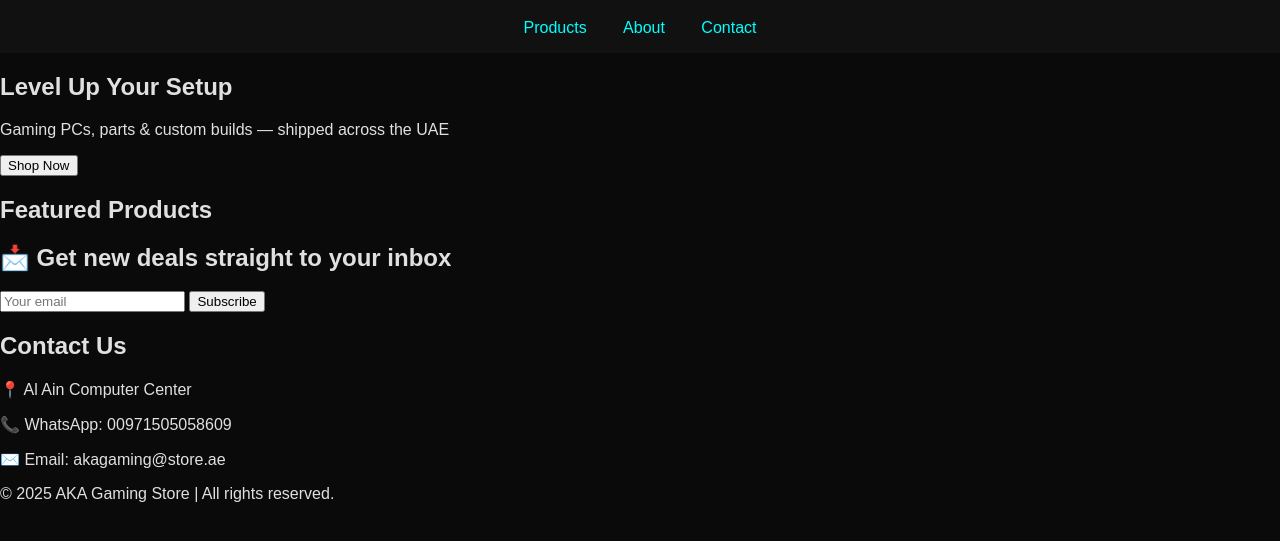
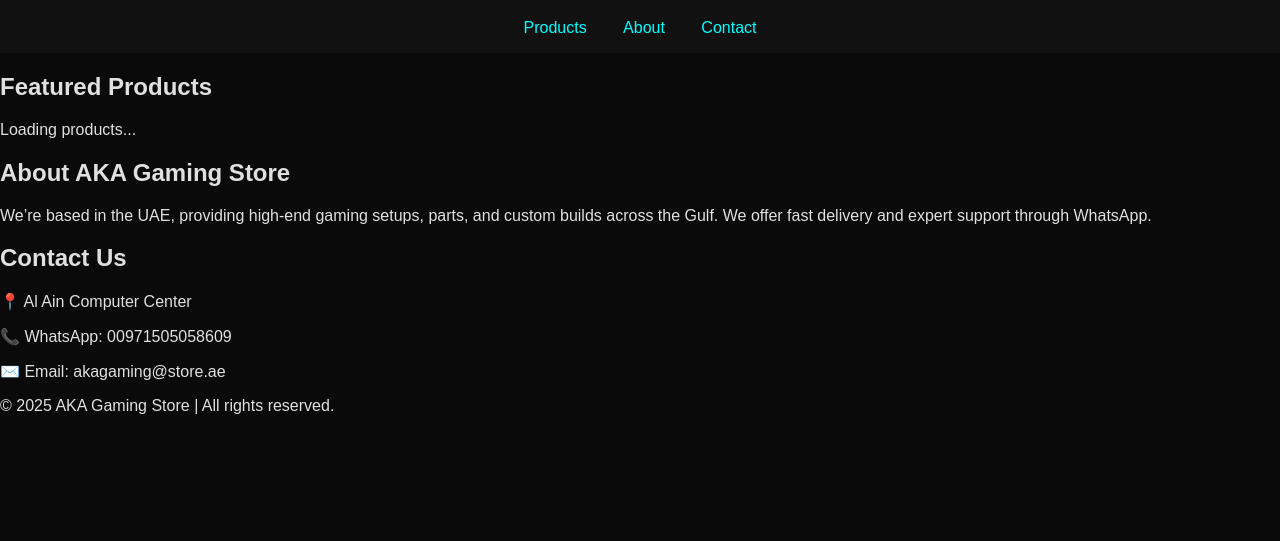
Before and after one commit to vctb12/AKA-Gaming-Store, a plain HTML site: page index.html in a window 1280 px wide. Shown: the part 77-618 px from the top of the page. Drawn offline with Linux system fonts and the light colour scheme.

Commit message:
Add files via upload

```diff
--- a/index.html
+++ b/index.html
@@ -17,25 +17,19 @@
   </header>
 
   <main>
-    <section id="hero">
-      <h2>Level Up Your Setup</h2>
-      <p>Gaming PCs, parts & custom builds — shipped across the UAE</p>
-      <button onclick="scrollToProducts()">Shop Now</button>
+  <!-- Products -->
+  <section id="products">
+    <h2>Featured Products</h2>
+    <div id="product-list">Loading products...</div>
   </section>
 
-    <section id="products">
-      <h2>Featured Products</h2>
-      <div id="product-list"></div>
+  <!-- About -->
+  <section id="about">
+    <h2>About AKA Gaming Store</h2>
+    <p>We’re based in the UAE, providing high-end gaming setups, parts, and custom builds across the Gulf. We offer fast delivery and expert support through WhatsApp.</p>
   </section>
 
-    <section id="newsletter">
-      <h2>📩 Get new deals straight to your inbox</h2>
-      <form action="https://formspree.io/f/xvgaekqj" method="POST">
-        <input type="email" name="email" placeholder="Your email" required>
-        <button type="submit">Subscribe</button>
-      </form>
-    </section>
-
+  <!-- Contact -->
   <section id="contact">
     <h2>Contact Us</h2>
     <p>📍 Al Ain Computer Center</p>
@@ -44,6 +38,7 @@
   </section>
 </main>
 
+
   <footer>
     <p>© 2025 AKA Gaming Store | All rights reserved.</p>
   </footer>
```
Lines whose indentation alone changed are shown as unchanged.
